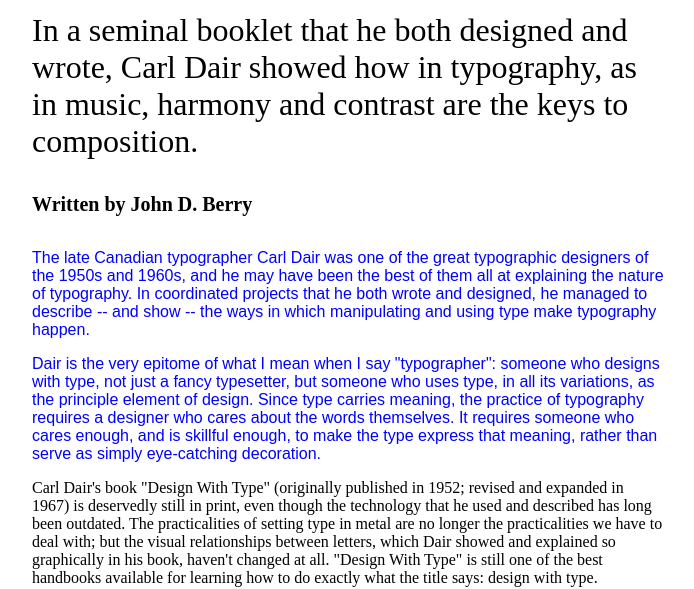
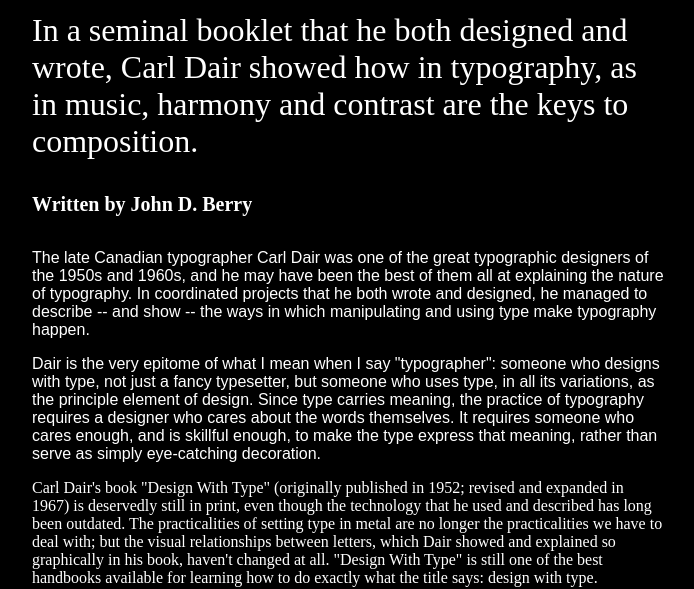
Before and after one commit to mmcdermott18/jndjndjdkdkdkdkdfjk, a plain HTML site: page e4/index.html in a window 1280 px wide. Shown: the part 235-824 px from the top of the page, without its empty margins (292-986 px from the left). Drawn offline with Linux system fonts and the light colour scheme.

Commit message:
summary required

```diff
--- a/e4/css/main.css
+++ b/e4/css/main.css
@@ -1,7 +1,12 @@
-html {font-size: 16px;}
+html {font-size: 16px;
+  background-color: black;
+  color: white;}
 #container {
   width: 50%;
   margin: 100px auto;
+}
+img {
+  width: 100%;
 }
 h1 {
   font-size: 3.052em;
@@ -26,6 +31,6 @@
   font-size: 2em;
 }
 .special {
-  color: blue;
+  /* color: blue; */
   font-family: sans-serif;
 }
```
Also changed, not shown: e4/vicious_dog_0.png (added).
